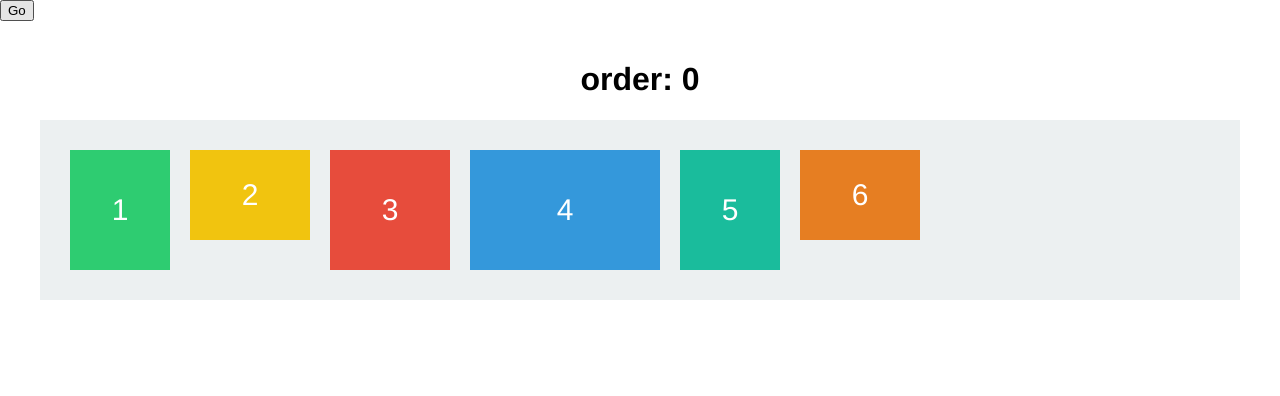
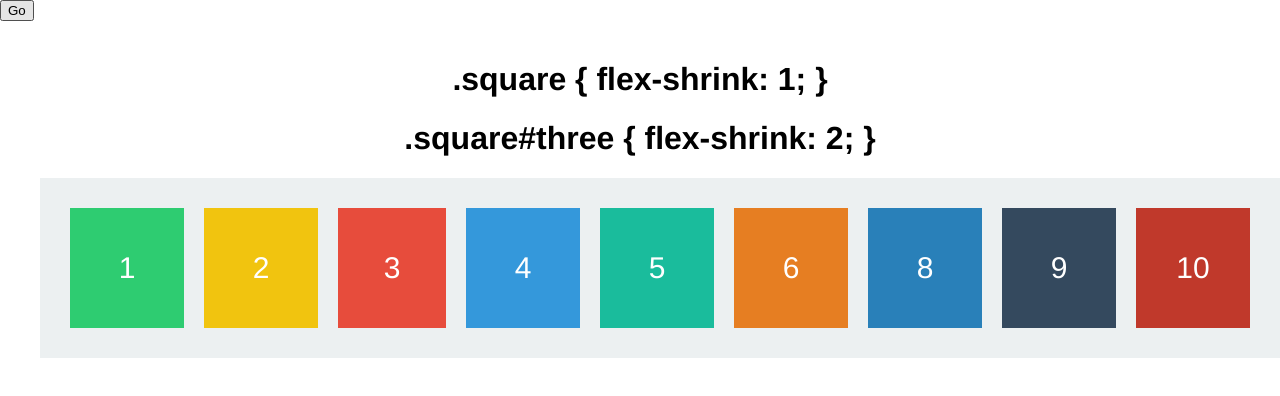
Before and after one commit to scottdomes/flexbox-tutorial, a React (Create React App) app: page / in a window 1280 px wide. Shown: the top 396 px of the page. Built offline with nearby package versions, Linux system fonts and the light colour scheme.

Commit message:
Completed flex-grow and started flex-shrink

```diff
--- a/src/App.css
+++ b/src/App.css
@@ -43,28 +43,29 @@ h1 {
   /*height: 300px;*/
 }
 
-#container2.stage1 #three2.square2 {
-  order: 0;
+#container2 #three2.square2 {
+  flex-shrink: 2;
 }
 
-#container2.stage2 #three2.square2 {
-  order: 1;
+#container2.stage1 {
+  width: 100%;
 }
 
-#container2.stage3 #three2.square2 {
-  order: 3;
+
+#container2.stage2 {
+  width: 80%;
 }
 
-#container2.stage4 #three2.square2 {
-  order: 99;
+#container2.stage3 {
+  width: 60%;
 }
 
-/*#container2.stage4 .square2 {
-  height: auto !important;
+#container2.stage4 {
+  width: 40%;
 }
-*/
-#container2.stage5 #three2.square2 {
-  order: -1;
+
+#container2.stage5 {
+  width: 20%;
 }
 
 #container2.stage6 {
@@ -76,16 +77,18 @@ h1 {
   height: 120px;
   margin: 10px;
   background-color: #e74c3c;
-  transition: all 2s ease;
   display: flex;
   flex-direction: column;
   justify-content: center;
   align-items: center;
+  flex-shrink: 1;
+  /*flex-grow: 1;*/
 }
 
 .square {
   position: absolute;
   margin: 0;
+  transition: all 2s ease;
   z-index: 2;
 }
 
@@ -105,47 +108,47 @@ p {
 }
 
 #one, #one2 {
-  width: 100px;
+  /*width: 100px;*/
   background-color: #2ecc71;
 }
 
 #two, #two2 {
-  height: 90px;
+  /*height: 90px;*/
   background-color: #f1c40f;
 }
 
 #four, #four2 {
-  width: 190px;
+  /*width: 190px;*/
   background-color: #3498db;
 }
 
 #five, #five2 {
-  width: 100px;
+  /*width: 100px;*/
   background-color: #1abc9c;
 }
 
 #six, #six2 {
-  height: 90px;
+  /*height: 90px;*/
   background-color: #e67e22;
 }
 
 #seven, #seven2 {
   display: none;
-  width: 190px;
+  /*width: 190px;*/
   background-color: #9b59b6;
 }
 
 #eight, #eight2 {
-  display: none;
+  /*display: none;*/
   background-color: #2980b9;
 }
 
 #nine, #nine2 {
-  display: none;
+  /*display: none;*/
   background-color: #34495e;
 }
 
 #ten, #ten2 {
-  display: none;
+  /*display: none;*/
   background-color: #c0392b;
 }
--- a/src/App.js
+++ b/src/App.js
@@ -1,23 +1,22 @@
 import React, { Component } from 'react';
 import './App.css';
 
-const text = [
-  'order: 0',
-  'order: 1',
-  'order: 3',
-  'order: 99',
-  'order: -1',
+const text2 = [
+  '.square { flex-shrink: 1; }',
+  '.square { flex-shrink: 1; }',
+  '.square { flex-shrink: 1; }',
+  '.square { flex-shrink: 1; }',
+  '.square { flex-shrink: 1; }',
 ]
 
-const text2 = false
-// const text2 = [
-//   'flex-flow: column wrap;',
-//   'flex-flow: column wrap;',
-//   'flex-flow: column wrap;',
-//   'flex-flow: column wrap;',
-//   'flex-flow: column wrap;',
-//   'flex-flow: column wrap;'
-// ]
+// const text2 = false
+const text = [
+  '.square#three { flex-shrink: 2; }',
+  '.square#three { flex-shrink: 2; }',
+  '.square#three { flex-shrink: 2; }',
+  '.square#three { flex-shrink: 2; }',
+  '.square#three { flex-shrink: 2; }',
+]
 
 class App extends Component {
   state = { adjusted: false, box1: {}, box2: {}, box3: {}, box4: {}, stage: 'stage1' }
@@ -25,6 +24,7 @@ class App extends Component {
 
   animate() {
     this.i++
+    console.log(this.i)
     if (this.i === text.length) {
       this.i = 0
     }
@@ -46,7 +46,6 @@ class App extends Component {
   }
 
   getDimensions(id) {
-    console.log(document.getElementById(id).getBoundingClientRect())
     const cont = document.getElementById('container2')
     return {
       top: document.getElementById(id).getBoundingClientRect().top - cont.getBoundingClientRect().top,
@@ -59,7 +58,7 @@ class App extends Component {
   getContainerDimensions() {
     const cont = document.getElementById('container2')
     return {
-      width: cont.getBoundingClientRect().with - 40,
+      width: cont.getBoundingClientRect().width - 40,
       height: cont.getBoundingClientRect().height - 40,
     }
   }
```
